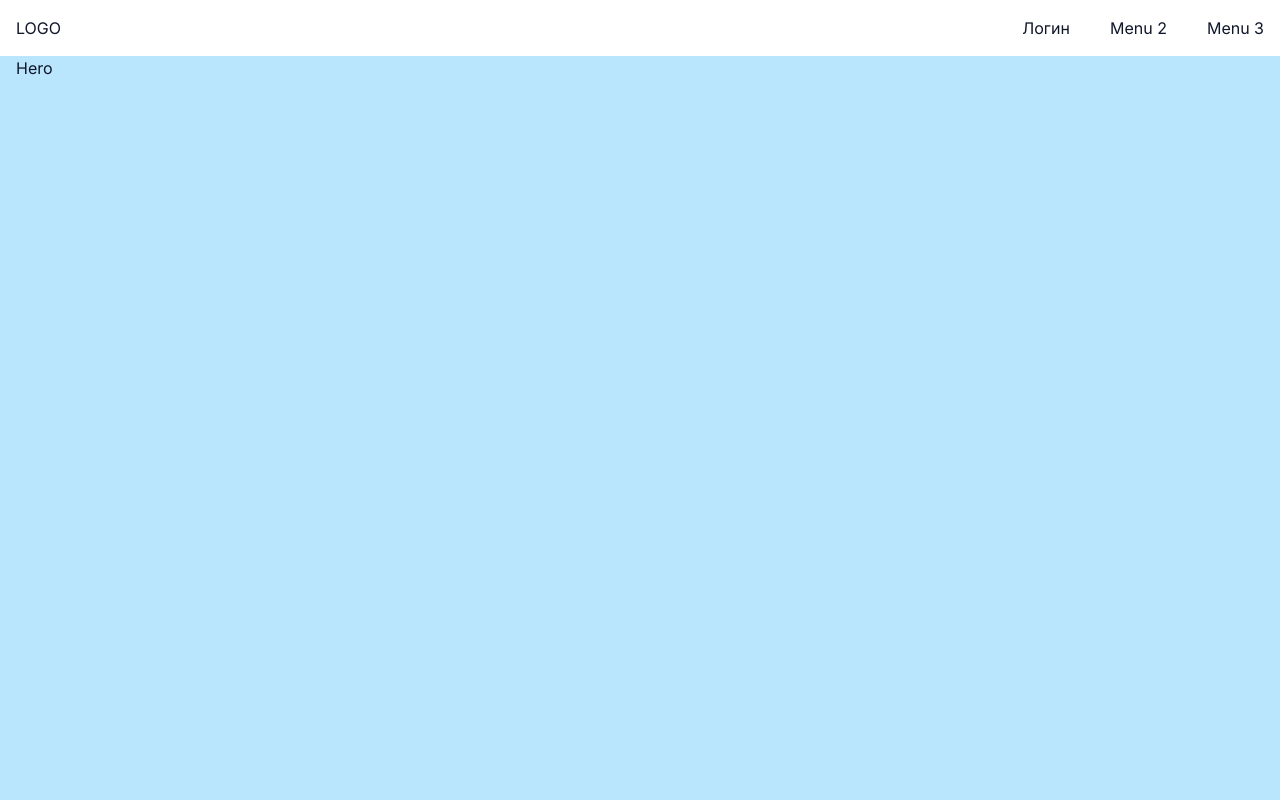
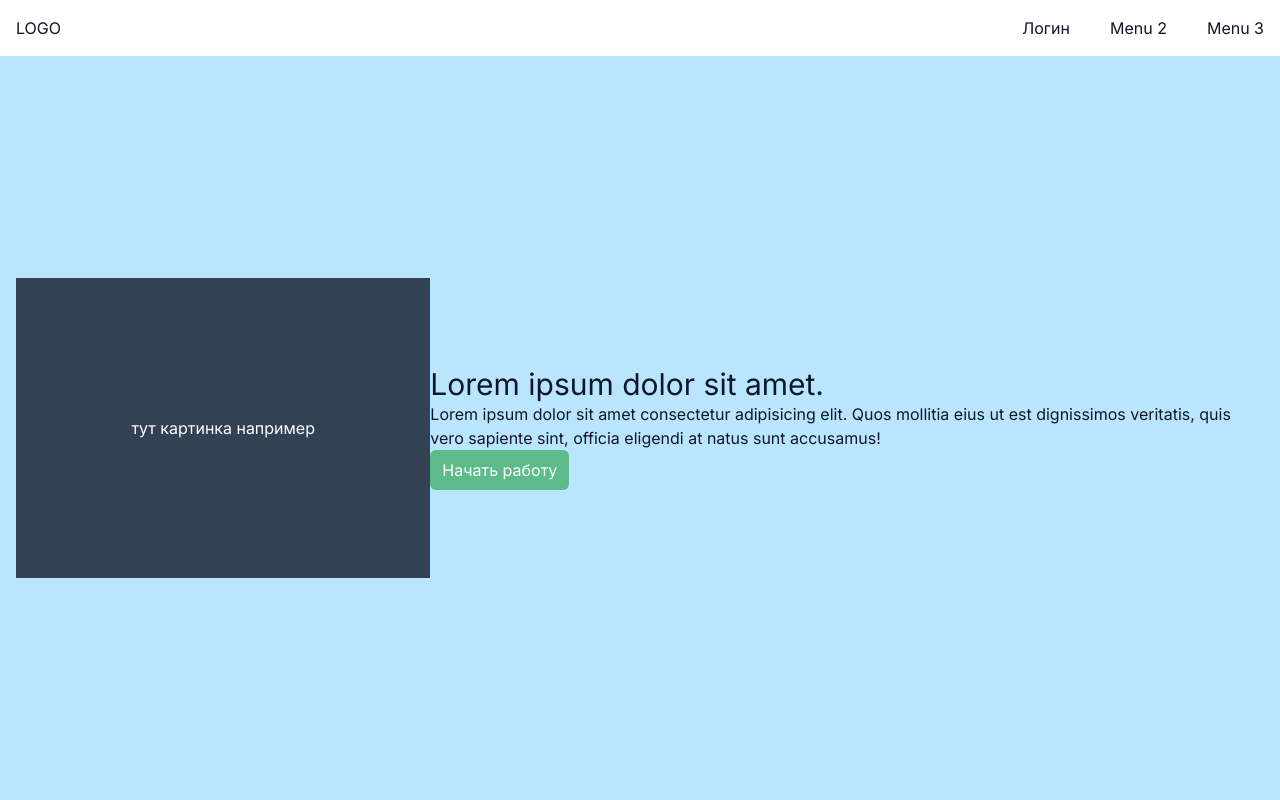
Before and after one commit to an4morph/cargo-hackaton, a Next.js app: page / in a window 1280 px wide. Shown: the top 800 px of the page. Built offline with nearby package versions, Linux system fonts and the light colour scheme.

Commit message:
fix home page

```diff
--- a/src/app/home/about.tsx
+++ b/src/app/home/about.tsx
@@ -1,6 +1,6 @@
 export const About = (): JSX.Element => {
   return (
-    <div className="bg-orange-200 h-[60vh]">
+    <div className="bg-orange-200">
       <div className="responsive py-10">
         <h2 className="mb-10 text-xl">Текст о компании и о ее функциях</h2>
         <p>Lorem ipsum, dolor sit amet consectetur adipisicing elit. Obcaecati vitae deleniti neque eos nam quisquam commodi possimus. Ut saepe, provident dicta quidem distinctio mollitia ea itaque nobis minima voluptates, sunt nulla tenetur laudantium eius doloribus pariatur odio earum officia ipsam cupiditate? Reprehenderit, exercitationem. Quibusdam sit reiciendis, quasi ab iste numquam qui quas autem ullam rerum! Ratione laudantium illum, cumque pariatur iusto doloribus odit sunt quaerat vel magni libero quos minus, similique accusantium eligendi, tenetur repellendus deserunt maiores dolores! Nihil, sit quae architecto amet dignissimos quo laborum minima? Ipsa aliquid maiores officia earum, iusto non voluptatem expedita. Delectus libero corporis nam.</p>
--- a/src/app/home/hero.tsx
+++ b/src/app/home/hero.tsx
@@ -1,8 +1,19 @@
+import { PrimaryButton } from '@/components/button/primary'
+import Link from 'next/link'
+
 export const Hero = (): JSX.Element => {
   return (
     <div className="h-[calc(100vh_-_56px)] bg-sky-200">
-      <div className="responsive">
-        Hero
+      <div className="responsive flex justify-between items-center h-full">
+        <div className="w-1/2 h-[300px] bg-slate-700 text-white flex justify-center items-center">тут картинка например</div>
+
+        <div>
+          <h1 className="text-3xl">Lorem ipsum dolor sit amet.</h1>
+          <p>Lorem ipsum dolor sit amet consectetur adipisicing elit. Quos mollitia eius ut est dignissimos veritatis, quis vero sapiente sint, officia eligendi at natus sunt accusamus!</p>
+          <Link href="/login">
+            <PrimaryButton>Начать работу</PrimaryButton>
+          </Link>
+        </div>
       </div>
     </div>
   )
```
